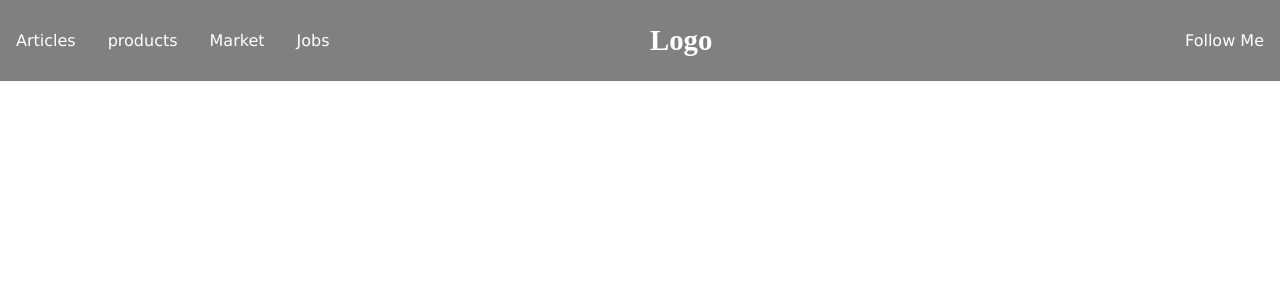
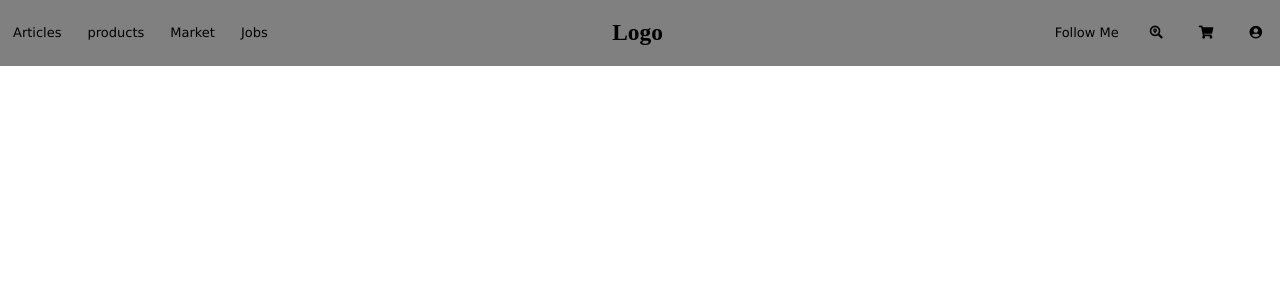
Before and after one commit to 28-png/codeup-web-exercises, a PHP site: page /flexbox-nav-exercise.html in a window 1280 px wide. Shown: the top 300 px of the page. Run offline with PHP 8.4, Linux system fonts and the light colour scheme; some libraries are stand-ins or nearby versions.

Commit message:
updated third flex exercise

```diff
--- a/css/flexbox-nav-exercise.css
+++ b/css/flexbox-nav-exercise.css
@@ -13,17 +13,18 @@ ul {
     margin: 0;
     display: flex;
     align-items: center;
+    font-size: small;
     /* made unordered list a flex container */
 }
 nav a {
     text-decoration: none;
-    color: white;
+    color: black;
     font-family: Verdana;
     display: inline-block; /* inline-block to increase clickable area beyond the text */
     padding: 1em; /* increases clickable area of anchor tags on all sides by 1em */
 }
 nav a:hover {
-    background: black;
+    background: white;
 }
 nav ul li:nth-child(6) {
     /*
@@ -39,10 +40,12 @@ nav ul li:nth-child(5) {
     font-size: larger;
 }
 
-h2 {
-    color: white;
+
+
+nav ul li:nth-child(4) {
+    flex-grow: .2;
 }
 
-nav ul li:nth-child(4) {
-    flex-grow: .1;
+i {
+    margin: 5px;
 }
--- a/flexbox-nav-exercise.html
+++ b/flexbox-nav-exercise.html
@@ -4,6 +4,7 @@
     <meta charset="UTF-8">
     <title>Flexbox Nav Bar</title>
     <link rel="stylesheet" href="css/flexbox-nav-exercise.css">
+    <link rel="stylesheet" href="https://cdnjs.cloudflare.com/ajax/libs/font-awesome/5.9.0/css/all.css">
 </head>
 <body>
 <nav>
@@ -14,6 +15,9 @@
         <li><a href="#">Jobs</a></li>
         <li class="logo"><h2>Logo</h2></li>
         <li><a href="#">Follow Me</a></li>
+        <a href=""><i class="fas fa-search-location"></i></a>
+        <a href=""><i class="fas fa-shopping-cart"></i></a>
+        <a href=""><i class="fas fa-user-circle"></i></a>
     </ul>
 </nav>
 </body>
```
